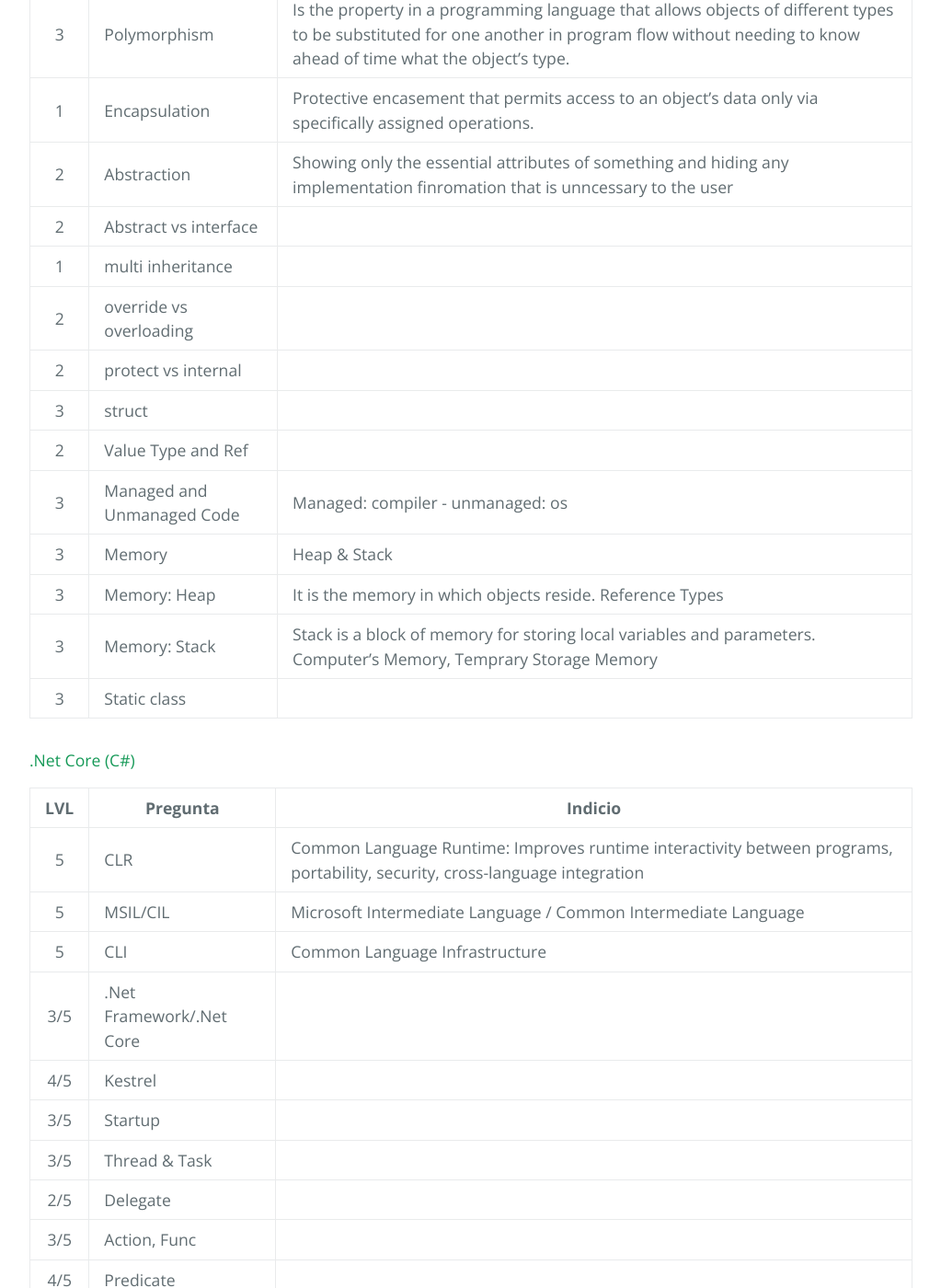
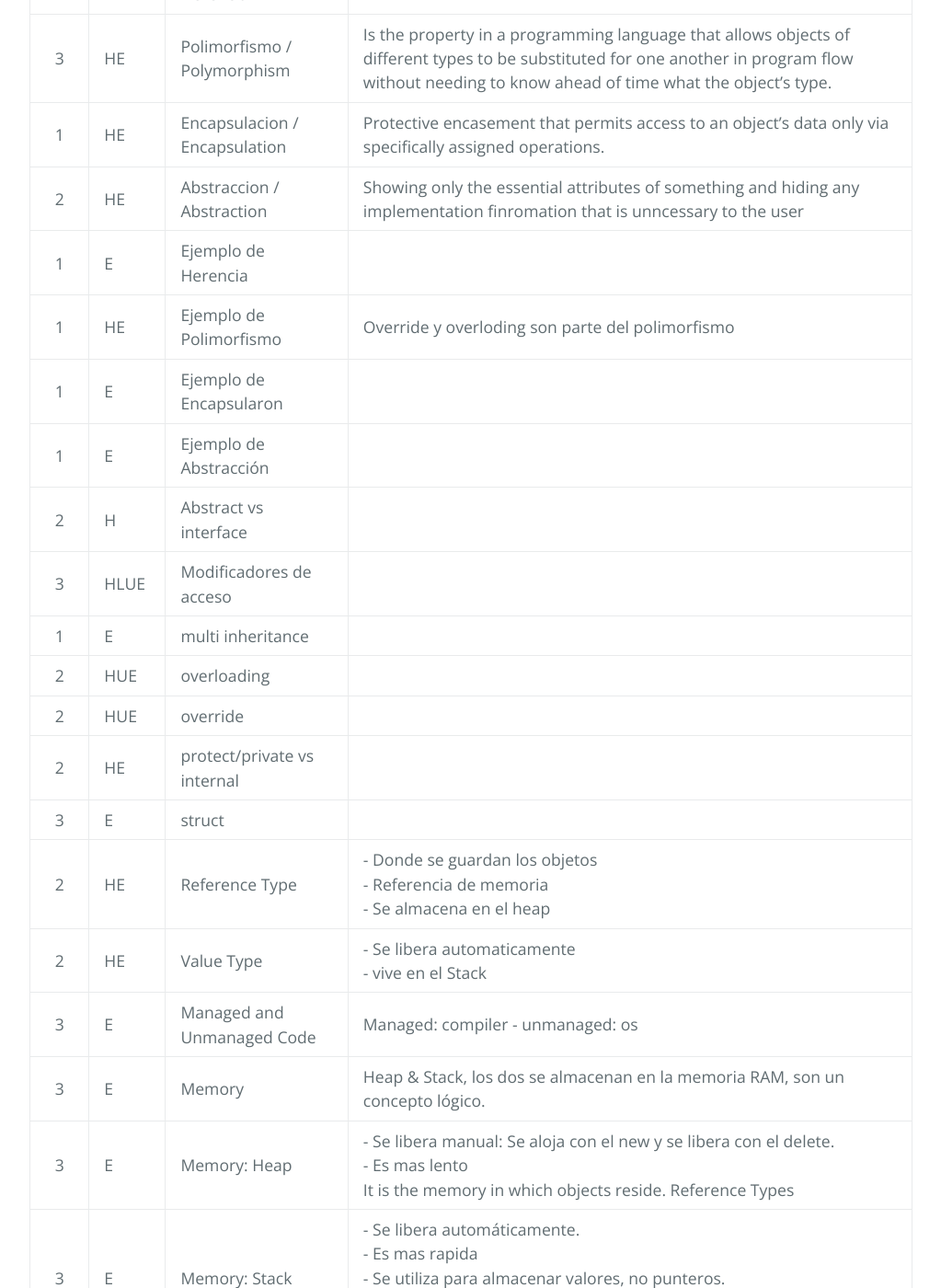
Before and after one commit to iranhoe/iranhoe.github.io, a Jekyll site: the page built from _posts/2020-10-26-interview-questions.md, in a window 1280 px wide and 1400 px high, scrolled down 1331 px. Shown: the whole window at 92% size, without its empty margins (128-1151 px from the left). Built offline with Jekyll 4.4.1, drawn with Linux system fonts in a browser that asks for light colours; comment, search, counter and statistics services are not loaded; some of the changed text lies outside the part shown.

Commit message:
mas preguntas para .Net OOP

````diff
--- a/_posts/2020-10-26-interview-questions.md
+++ b/_posts/2020-10-26-interview-questions.md
@@ -16,47 +16,65 @@ en alguna actualizacion cambiare eso a español e ingles.
 #### OOP
 
 
-| LVL | Pregunta                       | Indicio                           |
-|:---:|--------------------------------|-----------------------------------|
-|  2  | Pillar of OOP                  | Inheritance, Polymorphism Encapsulation, Abstraction |
-|  1  | Inheritance / Herencia         |                                   |
-|  3  | Polymorphism                   | Is the property in a programming language that allows objects of different types to be substituted for one another in program flow without needing to know ahead of time what the object's type. |
-|  1  | Encapsulation                  | Protective encasement that permits access to an object's data only via specifically assigned operations. |
-|  2  | Abstraction                    | Showing only the essential attributes of something and hiding any implementation finromation that is unncessary to the user |
-|  2  | Abstract vs interface          |                                   |
-|  1  | multi inheritance              |                                   |
-|  2  | override vs overloading        |                                   |
-|  2  | protect vs internal            |                                   |
-|  3  | struct                         |                                   |
-|  2  | Value Type and Ref             |                                   |
-|  3  | Managed and Unmanaged Code     | Managed: compiler - unmanaged: os |
-|  3  | Memory                         | Heap & Stack                      |
-|  3  | Memory: Heap                   | It is the memory in which objects reside. Reference Types |
-|  3  | Memory: Stack                  | Stack is a block of memory for storing local variables and parameters. Computer's Memory, Temprary Storage Memory |
-|  3  | Static class                   |                                   |
+| LVL | Lugar | Pregunta                       | Indicio                           |
+|:---:| ----- |--------------------------------|-----------------------------------|
+|  2  | HE    | Pillar of OOP                  | Inheritance, Polymorphism Encapsulation, Abstraction |
+|  1  | HE    | Inheritance / Herencia         |                                   |
+|  3  | HE    | Polimorfismo / Polymorphism    | Is the property in a programming language that allows objects of different types to be substituted for one another in program flow without needing to know ahead of time what the object's type. |
+|  1  | HE    | Encapsulacion / Encapsulation  | Protective encasement that permits access to an object's data only via specifically assigned operations. |
+|  2  | HE    | Abstraccion / Abstraction      | Showing only the essential attributes of something and hiding any implementation finromation that is unncessary to the user |
+|  1  | E     | Ejemplo de Herencia            |
+|  1  | HE    | Ejemplo de Polimorfismo        | Override y overloding son parte del polimorfismo |
+|  1  | E     | Ejemplo de Encapsularon        |
+|  1  | E     | Ejemplo de Abstracción         |
+|  2  | H     | Abstract vs interface          |                                   |
+|  3  | HLUE  | Modificadores de acceso        |                                   |
+|  1  | E     | multi inheritance              |                                   |
+|  2  | HUE   | overloading                    |                                   |
+|  2  | HUE   | override                       |                                   |
+|  2  | HE    | protect/private vs internal    |                                   |
+|  3  | E     | struct                         |                                   |
+|  2  | HE    | Reference Type                 | - Donde se guardan los objetos <br /> - Referencia de memoria <br > - Se almacena en el heap |
+|  2  | HE    | Value Type                     | - Se libera automaticamente <br /> - vive en el Stack
+|  3  | E     | Managed and Unmanaged Code     | Managed: compiler - unmanaged: os |
+|  3  | E     | Memory                         | Heap & Stack, los dos se almacenan en la memoria RAM, son un concepto lógico. |
+|  3  | E     | Memory: Heap                   | - Se libera manual: Se aloja con el new y se libera con el delete. <br /> - Es mas lento <br> It is the memory in which objects reside. Reference Types |
+|  3  | E     | Memory: Stack                  | - Se libera automáticamente. <br /> - Es mas rapida <br /> - Se utiliza para almacenar valores, no punteros. <br /> Stack is a block of memory for storing local variables and parameters. Computer's Memory, Temprary Storage Memory |
+|  3  | E     | Static class                   |                                   |
+|  2  | E     | Donde se guarda el tipo Valor  | Se guardan en el stack            |
+|  2  | E     | Donde se guarda el tipo de Ref | SE guardan en el Heap             |
+|  2  | E     | Boxing y Unboxing              |                                   |
 
 #### .Net Core (C#)
 
-| LVL | Pregunta                       | Indicio |
-|:---:|--------------------------------|---------|
-|  5  | CLR                            | Common Language Runtime: Improves runtime interactivity between programs, portability, security, cross-language integration |
-|  5  | MSIL/CIL                       | Microsoft Intermediate Language / Common Intermediate Language |
-|  5  | CLI                            | Common Language Infrastructure |
-| 3/5 | .Net Framework/.Net Core       |         |
-| 4/5 | Kestrel                        |         |
-| 3/5 | Startup                        |         |
-| 3/5 | Thread & Task                  |         |
-| 2/5 | Delegate                       |         |
-| 3/5 | Action, Func                   |         |
-| 4/5 | Predicate                      |         |
-| 3/5 | Extension method               |         |
-| 3/5 | Linq                           |         |
-| 4/5 | Dispose Finalize (IDisposable) |         |
-| 4/5 | GC                             |         |
-| 5/5 | Generations                    |         |
-| 3/5 | Generics                       |         |
-| 4/5 | Tuples                         | Provide a simple way to store a set of values. The main purpose of tuples is to safely return multiple values from a method without resorting to **out** parameters (something you cannot do with anonymous types) |
-| 4   | Unsafe code                    | Permitted to use pointer types and perform C++ style pointer operations on memory within that scope |
+| LVL | Lugar | Pregunta                                    | Indicio |
+|:---:| ----- | ------------------------------------------- |---------|
+|  5  | HL    | CLR                                         | Common Language Runtime: Improves runtime interactivity between programs, portability, security, cross-language integration |
+|  5  | L     | MSIL/CIL                                    | Microsoft Intermediate Language / Common Intermediate Language |
+|  5  | L     | CLI                                         | Common Language Infrastructure |
+| 3/5 | HLU   | .Net Framework/.Net Core                    |         |
+| 4/5 | L     | Kestrel                                     |         |
+| 3/5 | HLE   | Startup                                     |         |
+| 3/5 | HLE   | Thread & Task                               |         |
+|  5  | E     | Programación Asíncrona                      | async, await, task |
+| 2/5 | HLE   | Delegate                                    | action & func |
+|     | E     | Tipo de Delegados                           | Tipo (Type) e Instancia (instance) |
+|  4  | E     | Delegado de tipo (delegate Type)            | Un *delegate type* define un *protocolo* el cual el que lo llama y el objetivo van a confirmar, comprometiendo una lista de tipo de parámetros y un tipo de retorno |
+|  4  | E     | Delegado de instancia (delegate instance)   | Un *delegate instance* es un tipo de objeto que se referencia a uno o mas métodos objetivos conformando un protocolo.
+| 3/5 |       | Action (delegate)                           | functions that do not return a value |
+|  2  |       | Func (delegate)                             |         |
+| 4/5 |       | Predicate                                   |         |
+| 3/5 |       | Extension method                            |         |
+| 3/5 |       | Linq                                        |         |
+| 4/5 |       | Dispose Finalize (IDisposable)              |         |
+| 4/5 |       | GC                                          |         |
+| 5/5 |       | Generations                                 |         |
+| 3/5 |       | Generics                                    |         |
+| 4/5 |       | Tuples                                      | Provide a simple way to store a set of values. The main purpose of tuples is to safely return multiple values from a method without resorting to **out** parameters (something you cannot do with anonymous types) |
+| 4   |       | Unsafe code                                 | Permitted to use pointer types and perform C++ style pointer operations on memory within that scope |
+|  ?  |       | GC memory work                              |
+|  ?  | E     | Caules IoC utilizas                         |
+|  ?  | E     | Tipos de Scope en .Net Core IoC             | Singleton, Transaction
 
 #### ASP.NET MVC
 
@@ -77,26 +95,31 @@ en alguna actualizacion cambiare eso a español e ingles.
 
 #### SOLID
 
-| LVL | Pregunta                       | Indicio |
-|:---:|--------------------------------|---------|
-| X/5 | Single responsibility          | Gather toghter the things that change for the same reasons, Separete things that Change for different reason <br /> Tambien se puede decir que un object tiene una sola razon para cambiar |
-| X/5 | Open–closed                    | A Module should be open for extension but closed for modification |
-| 5/5 | Liskov substitution            | A program that uses an interface must no be confused by an implmentation of that interface <br /> Objectos de un programa deberian ser reemplazabes por instances de sus subtipos sin alterar el correcto funcionamiento del programa   |
-| 5/5 | Interface segregation          | Keep interfaces small so that users don't end up depending on things they don't need <br /> Muchas interfaces cliente espeficicas son mejores que una interfaz de propósito general |
-| X/5 | Dependency inversion           |  Depend in the direction of abstraction. High level modules should not depend upon low level details <br /> La noción de que se debe "depender de abstracciones, no depender de implementaciones".       |
+| LVL | Lugar | Pregunta                       | Indicio |
+|:---:| ----- |--------------------------------|---------|
+| X/5 | HL    | Single responsibility          | Gather toghter the things that change for the same reasons, Separete things that Change for different reason <br /> Tambien se puede decir que un object tiene una sola razon para cambiar |
+| X/5 | HL    | Open–closed                    | A Module should be open for extension but closed for modification |
+| 5/5 | HL    | Liskov substitution            | A program that uses an interface must no be confused by an implmentation of that interface <br /> Objectos de un programa deberian ser reemplazabes por instances de sus subtipos sin alterar el correcto funcionamiento del programa   |
+| 5/5 | HL    | Interface segregation          | Keep interfaces small so that users don't end up depending on things they don't need <br /> Muchas interfaces cliente espeficicas son mejores que una interfaz de propósito general |
+| X/5 | HL    | Dependency inversion           | Depend in the direction of abstraction. High level modules should not depend upon low level details <br /> La noción de que se debe "depender de abstracciones, no depender de implementaciones".       |
+|  ?  | E     | Caules OOP aplican a S         |
+|  ?  | E     | Caules OOP aplican a O         | Creo que con el Polimorfismo |
+|  ?  | E     | Caules OOP aplican a L         |
+|  ?  | E     | Caules OOP aplican a I         |
+|  ?  | E     | Caules OOP aplican a D         |
 
 #### Design Patterns
 
-| LVL | Pregunta             | Indicio |
-|:---:| -------------------- | ------- |
-| X/5 | IoC                  |         |
-| X/5 | Singleton            |         |
-| X/5 | Dependency Injection |         |
-| X/5 | Factory              |         |
-| X/5 | Observable           |         |
-| X/5 | Creational patterns  | These patterns are designed for class instantiation. They can be either class-creation patterns or object-creational patterns |
-| X/5 | Structural patterns  | These patterns are designed with regard to a class' structure and composition. The main goal of most of these patterns is to increase the functionality of the class(es) involved, without changin much of its composition |
-| X/5 | Behavioral patterns  | These patterns are designed depending on how one class communicates with others |
+| LVL | Lugar | Pregunta             | Indicio |
+|:---:| ----- | -------------------- | ------- |
+| X/5 | HLE   | IoC                  |         |
+| X/5 | HL    | Singleton            |         |
+| X/5 | HL    | Dependency Injection |         |
+| X/5 | HL    | Factory              |         |
+| X/5 | HL    | Observable           |         |
+| X/5 | HL    | Creational patterns  | These patterns are designed for class instantiation. They can be either class-creation patterns or object-creational patterns |
+| X/5 | HL    | Structural patterns  | These patterns are designed with regard to a class' structure and composition. The main goal of most of these patterns is to increase the functionality of the class(es) involved, without changin much of its composition |
+| X/5 | HL    | Behavioral patterns  | These patterns are designed depending on how one class communicates with others |
 
 ##### Creational
 
@@ -189,6 +212,22 @@ en alguna actualizacion cambiare eso a español e ingles.
 | X/5 | Decorators    |         |
 | X/5 | Strongly-Type |         |
 
+#### Azure
+
+```
+    IaaS----------\
+    |  PaaS-----\  |
+    |  |        |  |
+    |  |  SaaS  |  |
+    |  |________|  |
+    |______________|
+```
+
+| LVL | Lugar | Pregunta             | Indicio |
+|:---:| ----- | -------------------- | ------- |
+|  3  | L     | PaaS                 | Una plataforma compartida para los desarrolladores donde puede espedar su software. Es una capa abstracta de la infrastructura, asi los desarrolladores no necesitan preocuparse por la configuracion del servidor |
+|  3  | L     | IaaS                 | Una infrastructura de hardware compartida donde el administador puede contruir infrastructuras de servicios, es decir, tiene mas control del sistema que el PaaS  |
+
 #### UNIT TEST
 #### AGILE Methodology
 #### Html
````
